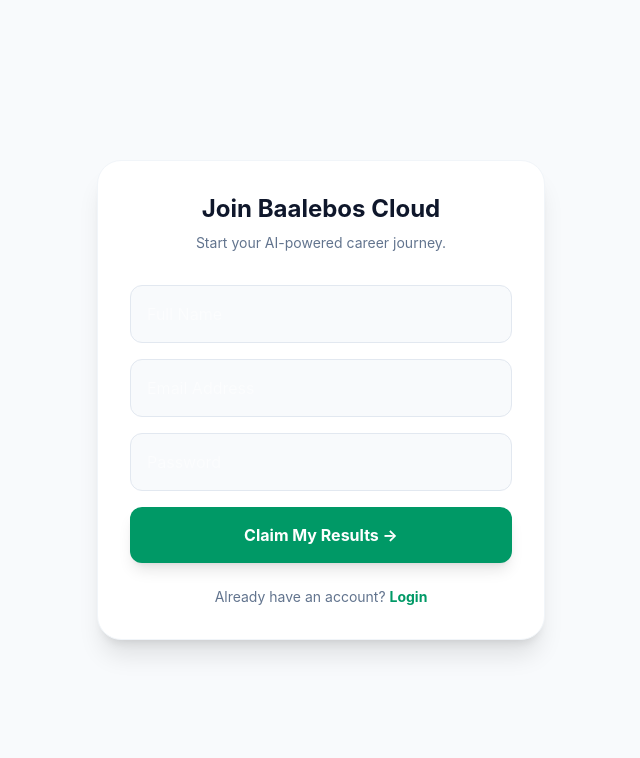
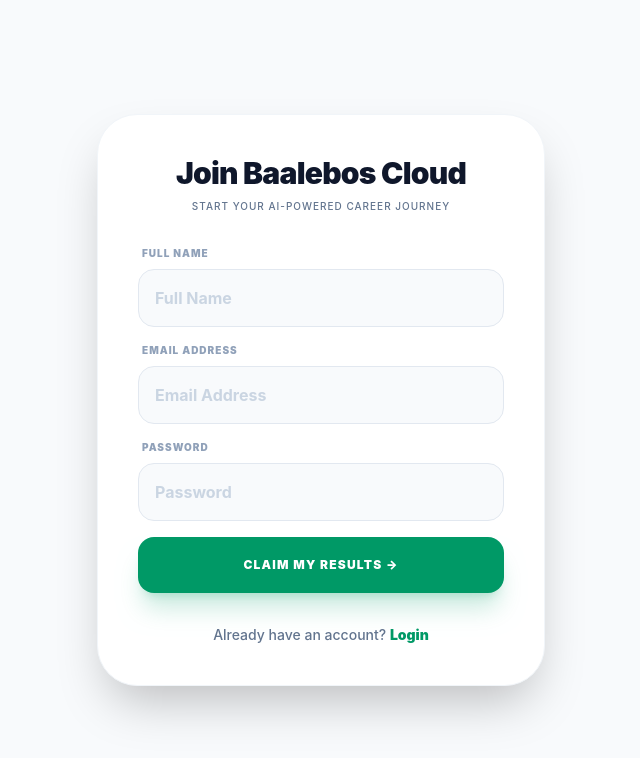
Before and after one commit to baalebos-cloud/job-hunter-saas, a React (Vite) app in the folder job-hunter-dashboard/: page /signup in a window 1280 px wide. Shown: the top 758 px of the page, without its empty margins (319-959 px from the left). Built offline with nearby package versions, Linux system fonts and the light colour scheme; no server answers.

Commit message:
PROD REPLOY: Fixed Login/Signup visibility, Auth Handshake, and Resume Download logic

```diff
--- a/job-hunter-dashboard/src/components/auth/Login.jsx
+++ b/job-hunter-dashboard/src/components/auth/Login.jsx
@@ -21,9 +21,9 @@
     setError('');
 
     try {
-      // NOTE: FastAPI standard OAuth2 expects 'username' (not 'email') in the JSON body
+      // Logic Match: Your backend auth.py uses 'UserLogin' which expects 'email'
       const res = await axios.post(`${API_BASE_URL}/auth/login`, {
-        username: formData.email,
+        email: formData.email,
         password: formData.password
       });
 
@@ -60,24 +60,31 @@
           <div>
             <label className="block text-xs font-black uppercase tracking-widest text-slate-400 mb-2 ml-1">Email Address</label>
             <input
-              type="email" required
-              className="w-full px-5 py-4 rounded-2xl border border-slate-200 bg-slate-50 outline-none focus:border-emerald-500 focus:bg-white transition-all"
+              type="email"
+              required
+              // CSS FIX: Added text-slate-900 and font-bold for high visibility while typing
+              className="w-full px-5 py-4 rounded-2xl border border-slate-200 bg-slate-50 outline-none focus:border-emerald-500 focus:bg-white transition-all text-slate-900 font-bold placeholder:text-slate-300"
               placeholder="name@company.com"
+              value={formData.email}
               onChange={(e) => setFormData({...formData, email: e.target.value})}
             />
           </div>
           <div>
             <label className="block text-xs font-black uppercase tracking-widest text-slate-400 mb-2 ml-1">Password</label>
             <input
-              type="password" required
-              className="w-full px-5 py-4 rounded-2xl border border-slate-200 bg-slate-50 outline-none focus:border-emerald-500 focus:bg-white transition-all"
+              type="password"
+              required
+              // CSS FIX: Added text-slate-900 and font-bold
+              className="w-full px-5 py-4 rounded-2xl border border-slate-200 bg-slate-50 outline-none focus:border-emerald-500 focus:bg-white transition-all text-slate-900 font-bold placeholder:text-slate-300"
               placeholder="••••••••"
+              value={formData.password}
               onChange={(e) => setFormData({...formData, password: e.target.value})}
             />
           </div>
           <button
-            type="submit" disabled={loading}
-            className="w-full bg-slate-900 text-white py-4 rounded-2xl font-black uppercase tracking-widest hover:bg-slate-800 active:scale-[0.98] transition-all shadow-xl shadow-slate-900/20"
+            type="submit"
+            disabled={loading}
+            className="w-full bg-slate-900 text-white py-4 rounded-2xl font-black uppercase tracking-widest hover:bg-emerald-600 active:scale-[0.98] transition-all shadow-xl shadow-slate-900/20 disabled:bg-slate-300"
           >
             {loading ? "Verifying..." : "Access Dashboard →"}
           </button>
--- a/job-hunter-dashboard/src/components/auth/Signup.jsx
+++ b/job-hunter-dashboard/src/components/auth/Signup.jsx
@@ -14,6 +14,7 @@
     setError('');
 
     try {
+      // Logic Match: Your backend auth.py uses 'UserCreate' which expects 'full_name'
       const res = await axios.post(`${API_BASE_URL}/auth/signup`, {
         full_name: formData.name,
         email: formData.email,
@@ -38,37 +39,67 @@
 
   return (
     <div className="min-h-screen bg-slate-50 flex items-center justify-center p-6 font-sans">
-      <div className="w-full max-w-md bg-white p-8 rounded-3xl shadow-xl border border-slate-100">
-        <h1 className="text-2xl font-bold text-slate-900 mb-2 text-center">Join Baalebos Cloud</h1>
-        <p className="text-slate-500 text-sm text-center mb-8">Start your AI-powered career journey.</p>
+      <div className="w-full max-w-md bg-white p-10 rounded-[2.5rem] shadow-2xl border border-slate-100">
+        <h1 className="text-3xl font-black text-slate-900 mb-2 text-center tracking-tight">Join Baalebos Cloud</h1>
+        <p className="text-slate-500 text-sm text-center mb-8 font-medium uppercase tracking-widest text-[10px]">Start your AI-powered career journey</p>
 
-        {error && <div className="mb-4 p-3 bg-rose-50 text-rose-600 rounded-lg text-xs font-bold">{error}</div>}
+        {error && (
+          <div className="mb-6 p-4 bg-rose-50 border border-rose-100 text-rose-600 rounded-2xl text-xs font-bold flex items-center gap-2">
+            <span>⚠️</span> {error}
+          </div>
+        )}
 
         <form onSubmit={handleSubmit} className="space-y-4">
+          <div>
+            <label className="block text-[10px] font-black uppercase tracking-widest text-slate-400 mb-2 ml-1">Full Name</label>
             <input
-            type="text" placeholder="Full Name" required
-            className="w-full p-4 rounded-xl border border-slate-200 bg-slate-50 outline-none focus:border-emerald-500"
+              type="text"
+              placeholder="Full Name"
+              required
+              // CSS FIX: text-slate-900 and font-bold for visibility
+              className="w-full p-4 rounded-2xl border border-slate-200 bg-slate-50 outline-none focus:border-emerald-500 focus:bg-white transition-all text-slate-900 font-bold placeholder:text-slate-300"
+              value={formData.name}
               onChange={(e) => setFormData({...formData, name: e.target.value})}
             />
+          </div>
+
+          <div>
+            <label className="block text-[10px] font-black uppercase tracking-widest text-slate-400 mb-2 ml-1">Email Address</label>
             <input
-            type="email" placeholder="Email Address" required
-            className="w-full p-4 rounded-xl border border-slate-200 bg-slate-50 outline-none focus:border-emerald-500"
+              type="email"
+              placeholder="Email Address"
+              required
+              // CSS FIX: text-slate-900 and font-bold for visibility
+              className="w-full p-4 rounded-2xl border border-slate-200 bg-slate-50 outline-none focus:border-emerald-500 focus:bg-white transition-all text-slate-900 font-bold placeholder:text-slate-300"
+              value={formData.email}
               onChange={(e) => setFormData({...formData, email: e.target.value})}
             />
+          </div>
+
+          <div>
+            <label className="block text-[10px] font-black uppercase tracking-widest text-slate-400 mb-2 ml-1">Password</label>
             <input
-            type="password" placeholder="Password" required
-            className="w-full p-4 rounded-xl border border-slate-200 bg-slate-50 outline-none focus:border-emerald-500"
+              type="password"
+              placeholder="Password"
+              required
+              // CSS FIX: text-slate-900 and font-bold for visibility
+              className="w-full p-4 rounded-2xl border border-slate-200 bg-slate-50 outline-none focus:border-emerald-500 focus:bg-white transition-all text-slate-900 font-bold placeholder:text-slate-300"
+              value={formData.password}
               onChange={(e) => setFormData({...formData, password: e.target.value})}
             />
+          </div>
+
           <button
-            type="submit" disabled={loading}
-            className="w-full bg-emerald-600 text-white py-4 rounded-xl font-bold hover:bg-emerald-700 transition-all shadow-lg"
+            type="submit"
+            disabled={loading}
+            className="w-full bg-emerald-600 text-white py-5 rounded-2xl font-black uppercase tracking-widest text-xs hover:bg-emerald-500 active:scale-[0.98] transition-all shadow-xl shadow-emerald-600/20 disabled:bg-slate-300"
           >
-            {loading ? "Creating Account..." : "Claim My Results →"}
+            {loading ? "Initializing..." : "Claim My Results →"}
           </button>
         </form>
-        <p className="mt-6 text-center text-sm text-slate-500">
-          Already have an account? <a href="/login" className="text-emerald-600 font-bold hover:underline">Login</a>
+
+        <p className="mt-8 text-center text-sm text-slate-500 font-medium">
+          Already have an account? <a href="/login" className="text-emerald-600 font-black hover:underline underline-offset-4">Login</a>
         </p>
       </div>
     </div>
```
Also changed, not shown: 1 other file (tests, documents, lock files or other folders). Lines whose indentation alone changed are shown as unchanged.
